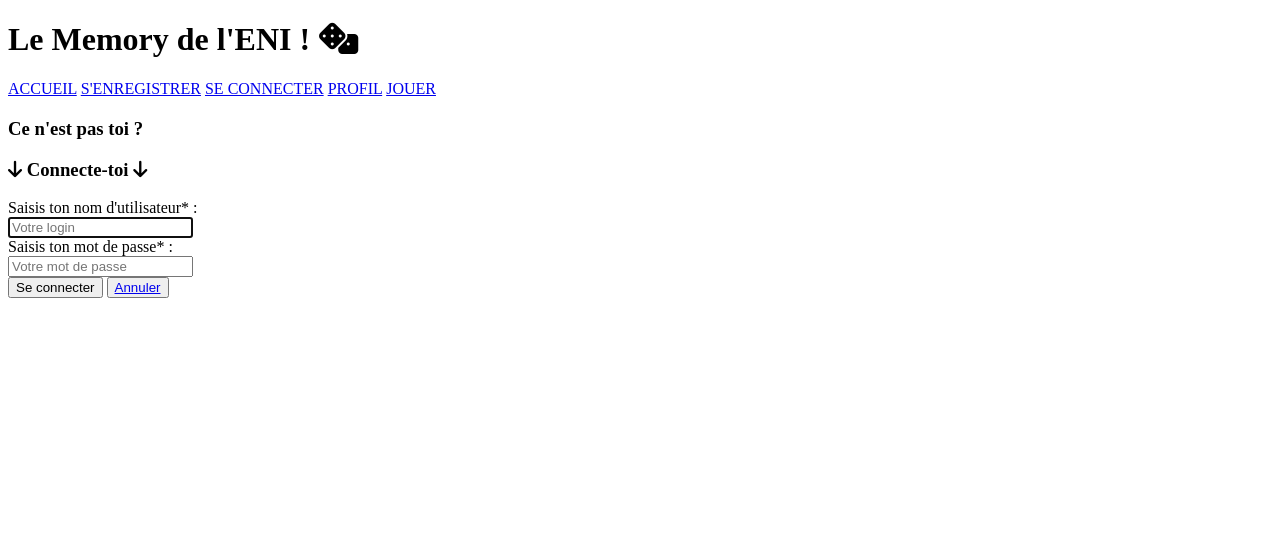
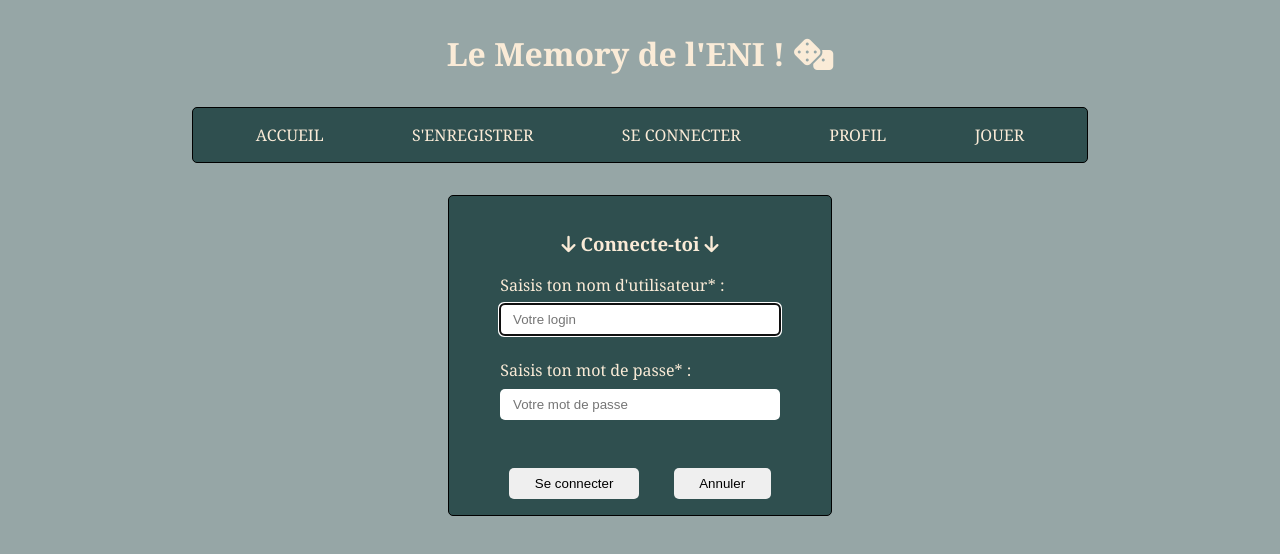
Before and after one commit to lvirard/memory, a plain HTML site: page pages/login.html in a window 1280 px wide. Drawn offline with Linux system fonts and the light colour scheme; the site is published under a folder, as on GitHub Pages, so addresses that start at the root find nothing.

Commit message:
first commit

```diff
--- a/index.html
+++ b/index.html
@@ -5,9 +5,10 @@
     <meta name="viewport" content="width=device-width, initial-scale=1.0">
     <meta http-equiv="X-UA-compatible" content="IE=edge">
     <title>ENI MEMORY</title>
+    <!-- Liens relatifs -->
     <!-- AJOUT SCRIPTS + defer-->
     <!-- AJOUT CSS -->
-    <link rel="stylesheet" href="css/style.css">
+    <link rel="stylesheet" href="./css/style.css">
     <!-- AJOUT bibliothèque icones -->
     <link rel="stylesheet" href="https://cdnjs.cloudflare.com/ajax/libs/font-awesome/6.7.2/css/all.min.css" integrity="sha512-Evv84Mr4kqVGRNSgIGL/F/aIDqQb7xQ2vcrdIwxfjThSH8CSR7PBEakCr51Ck+w+/U6swU2Im1vVX0SVk9ABhg==" crossorigin="anonymous" referrerpolicy="no-referrer" />
 
@@ -40,7 +41,7 @@
             </ul>
 
             <div class="imgWelcome">
-                <img src="/medias/example.PNG" alt="Exemple de memory rérussi." >
+                <img src="medias/example.PNG" alt="Exemple de memory rérussi." >
             </div>
 
 
--- a/pages/login.html
+++ b/pages/login.html
@@ -6,9 +6,9 @@
     <meta http-equiv="X-UA-compatible" content="IE=edge">
     <title>ENI MEMORY</title>
     <!-- AJOUT SCRIPTS + defer-->
-    <script src="/js/login.js" defer></script>
+    <script src="../js/login.js" defer></script>
     <!-- AJOUT CSS -->
-    <link rel="stylesheet" href="/css/style.css">
+    <link rel="stylesheet" href="../css/style.css">
     <!-- AJOUT bibliothèque icones -->
     <link rel="stylesheet" href="https://cdnjs.cloudflare.com/ajax/libs/font-awesome/6.7.2/css/all.min.css" integrity="sha512-Evv84Mr4kqVGRNSgIGL/F/aIDqQb7xQ2vcrdIwxfjThSH8CSR7PBEakCr51Ck+w+/U6swU2Im1vVX0SVk9ABhg==" crossorigin="anonymous" referrerpolicy="no-referrer" />
 
@@ -20,10 +20,10 @@
 
         <nav>
             <span class="navigate"><a href="/index.html">ACCUEIL</a></span>
-            <span class="navigate"><a href="userform.html">S'ENREGISTRER</a></span>
-            <span class="navigate"><a href="login.html">SE CONNECTER</a></span>
-            <span class="navigate"><a href="profile.html">PROFIL</a></span>
-            <span class="navigate"><a href="game.html">JOUER</a></span>
+            <span class="navigate"><a href="./userform.html">S'ENREGISTRER</a></span>
+            <span class="navigate"><a href="./login.html">SE CONNECTER</a></span>
+            <span class="navigate"><a href="./profile.html">PROFIL</a></span>
+            <span class="navigate"><a href="./game.html">JOUER</a></span>
         </nav>
 
     </header>
```
Also changed, not shown: pages/game.html (+6 -6 lines), pages/profile.html (+6 -6 lines), pages/userform.html (+7 -7 lines).
